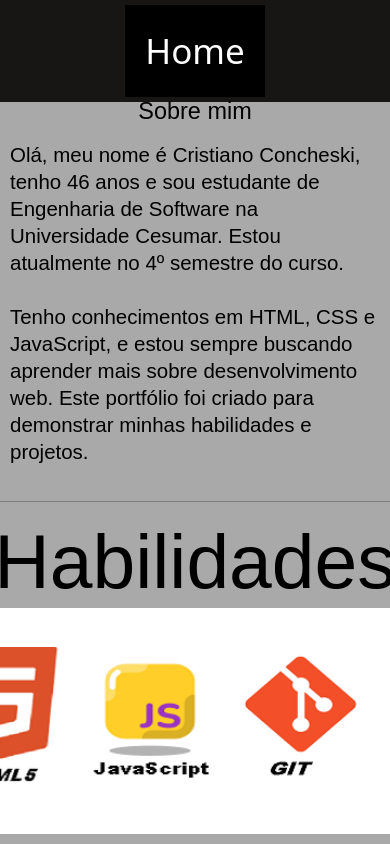
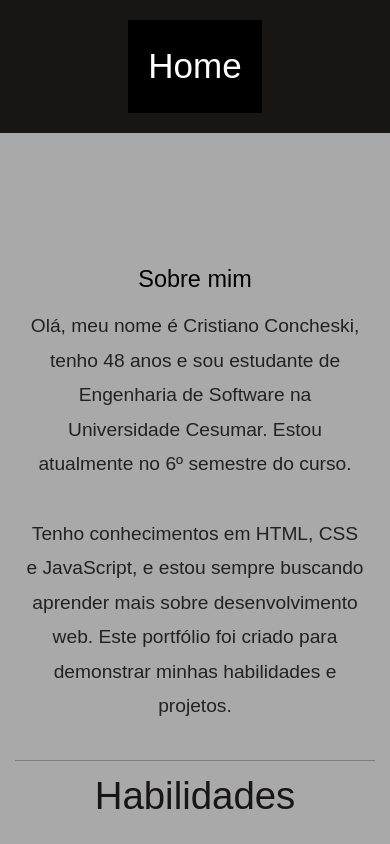
Before and after one commit to CristianoConcheski/site, a plain HTML site: page sobre.html in a window 390 px wide. Shown: the top 844 px of the page. Drawn offline with nearby package versions, Linux system fonts and the light colour scheme.

Commit message:
responsividade

```diff
--- a/sobre.html
+++ b/sobre.html
@@ -28,8 +28,8 @@
   <section class="sobre-section">
     <h1 class="sobre-h1">Sobre mim</h1>
     <p class="sobre-p">
-      Olá, meu nome é Cristiano Concheski, tenho 46 anos e sou estudante de
-      Engenharia de Software na Universidade Cesumar. Estou atualmente no 4º
+      Olá, meu nome é Cristiano Concheski, tenho 48 anos e sou estudante de
+      Engenharia de Software na Universidade Cesumar. Estou atualmente no 6º
       semestre do curso.
       <br /><br />
       Tenho conhecimentos em HTML, CSS e JavaScript, e estou sempre buscando
--- a/style.css
+++ b/style.css
@@ -284,26 +284,33 @@ footer {
   margin-left: 10px;
 }
 
+
+* {
+    margin: 0;
+    padding: 0;
+    box-sizing: border-box;
+}
+
 .sobre {
     background-color: #a9a9a9;
     display: flex;
     flex-direction: column;
     align-items: center;
-  justify-content: space-between;
-  width: 100vw;
-  height: 100vh;
+    width: 100%;
+    min-height: 100vh;
+    font-family: Arial, sans-serif;
 }
 
 .sobre-header {
     background-color: #181515;
+    color: white;
     display: flex;
     flex-direction: column;
     align-items: center;
-  justify-content: space-around;
-  width: 100vw;
-  height: 16vh;
-  margin-top: 0px;
-  padding-top: 0%;
+    justify-content: center;
+    width: 100%;
+    min-height: 16vh;
+    padding: 20px;
 }
 
 .sobre-section {
@@ -311,20 +318,45 @@ footer {
     flex-direction: column;
     align-items: center;
     justify-content: center;
-  width: 100vw;
-  height: 60vh;
-  font: 3em sans-serif;
+    width: 90%;
+    max-width: 1000px;
+    min-height: 60vh;
+    padding: 40px 20px;
+    text-align: center;
     color: black;
 }
 
+.sobre-h2 {
+    font-size: 2.5em;
+    margin-bottom: 25px;
+    color: #181515;
+}
+
 .sobre-p {
-  color: black;
-  font-size: 0.7em;
+    font-size: 1.1em;
+    line-height: 1.8;
+    max-width: 800px;
+    color: #222;
+}
+
+/* Responsividade para celulares */
+@media (max-width: 768px) {
+    .sobre-header {
+        min-height: 12vh;
+    }
+
+    .sobre-section {
+        width: 95%;
+        padding: 25px 15px;
     }
 
     .sobre-h2 {
-  color: black;
-  font-size: 2em;
+        font-size: 1.8em;
+    }
+
+    .sobre-p {
+        font-size: 1em;
+    }
 }
 
 
@@ -662,14 +694,29 @@ span {
     display: none;
   }
 
+  .sobre-section {
+    display: flex;
+    flex-direction: column;
+    align-items: center;
+    justify-content: center;
+    width: 100vw;
+    height: 100vh;
+    font: 3em sans-serif;
+    color: black;
+    overflow: hidden;
+  }
+
   .project-info {
     width: 100%;
-    height: auto;
+    height: 100%;
     padding: 20px;
     text-align: center;
     font-size: 1.6rem;
   }
   .sobre-p {
-    font-size: 1.6rem;
+    font-size: 1.5rem;
+  }
+  .sobre-h2 {
+    font-size: 3rem;
   }
 }
```
Lines whose indentation alone changed are shown as unchanged.
